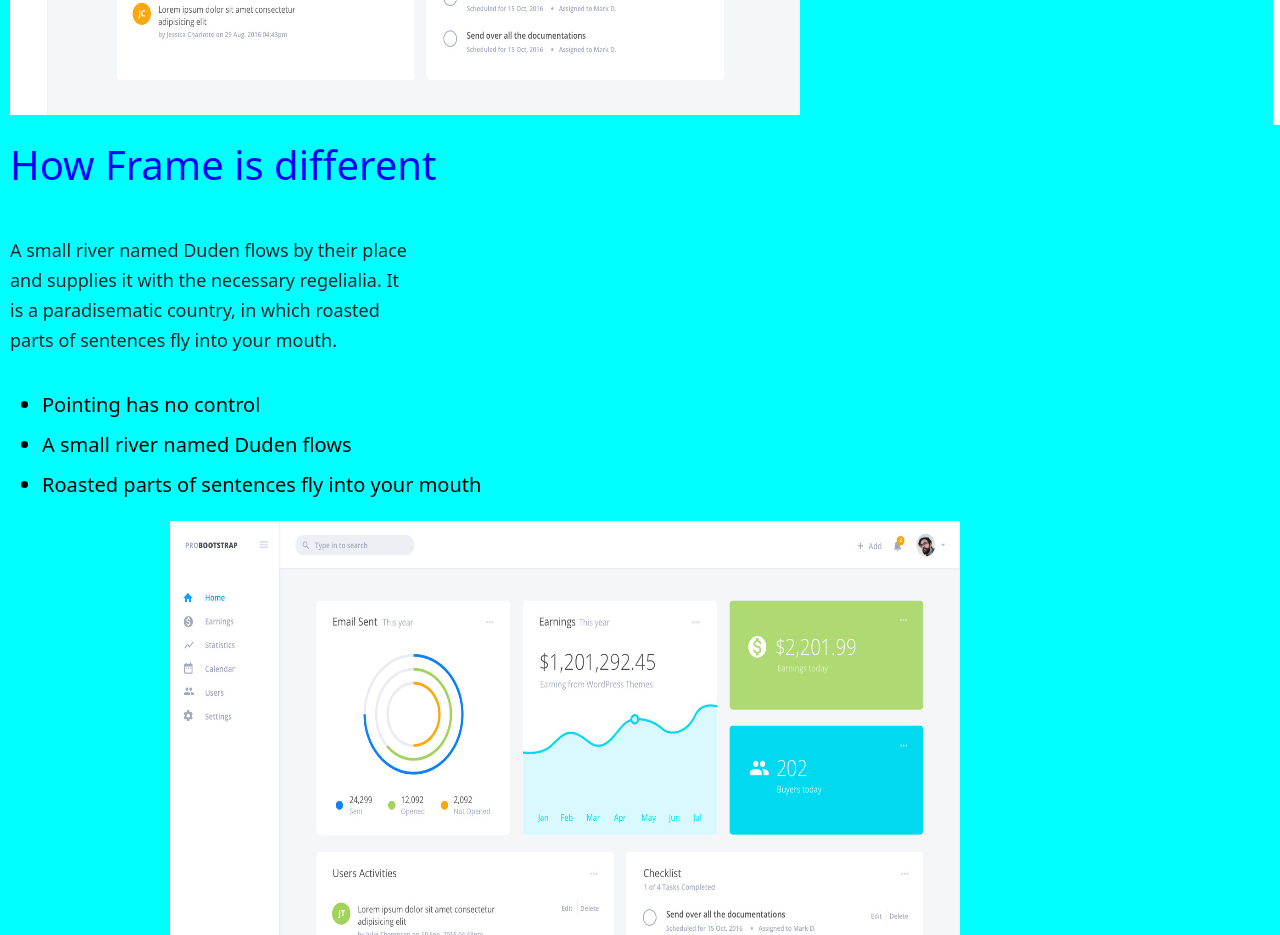
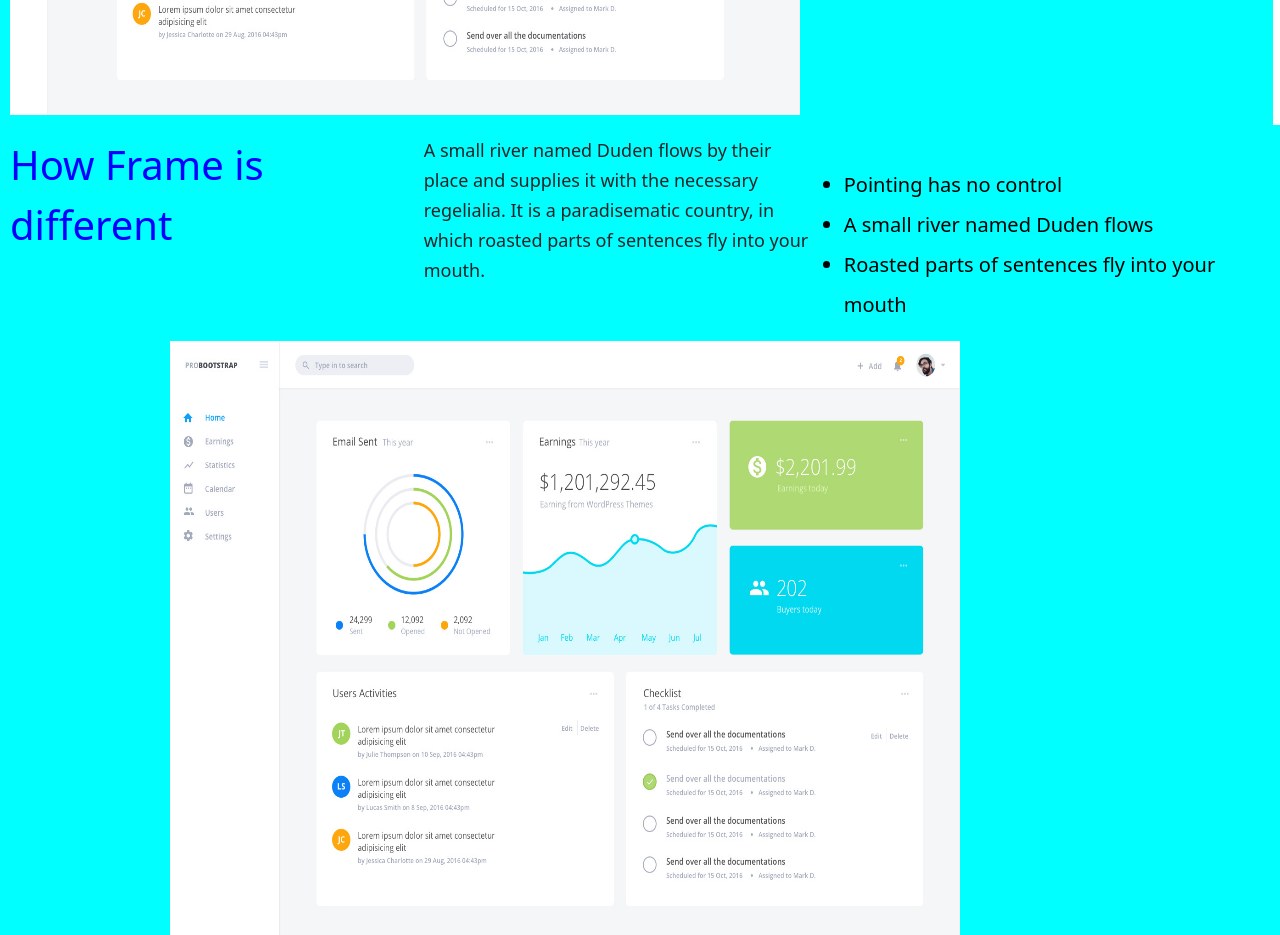
Before and after one commit to Farhanlibra/project3, a React (Vite) app: page / in a window 1280 px wide. Shown: the part 2160-3095 px from the top of the page. Built offline with nearby package versions, Linux system fonts and the light colour scheme.

Commit message:
Update App.css

```diff
--- a/src/App.css
+++ b/src/App.css
@@ -52,6 +52,7 @@ align-content: center;
     margin-right: 0px;
 }
 .left1{
+    display: inline-flex;
     margin-right: 0px;
     margin-left: 0px;
     background-color: cyan;
```
